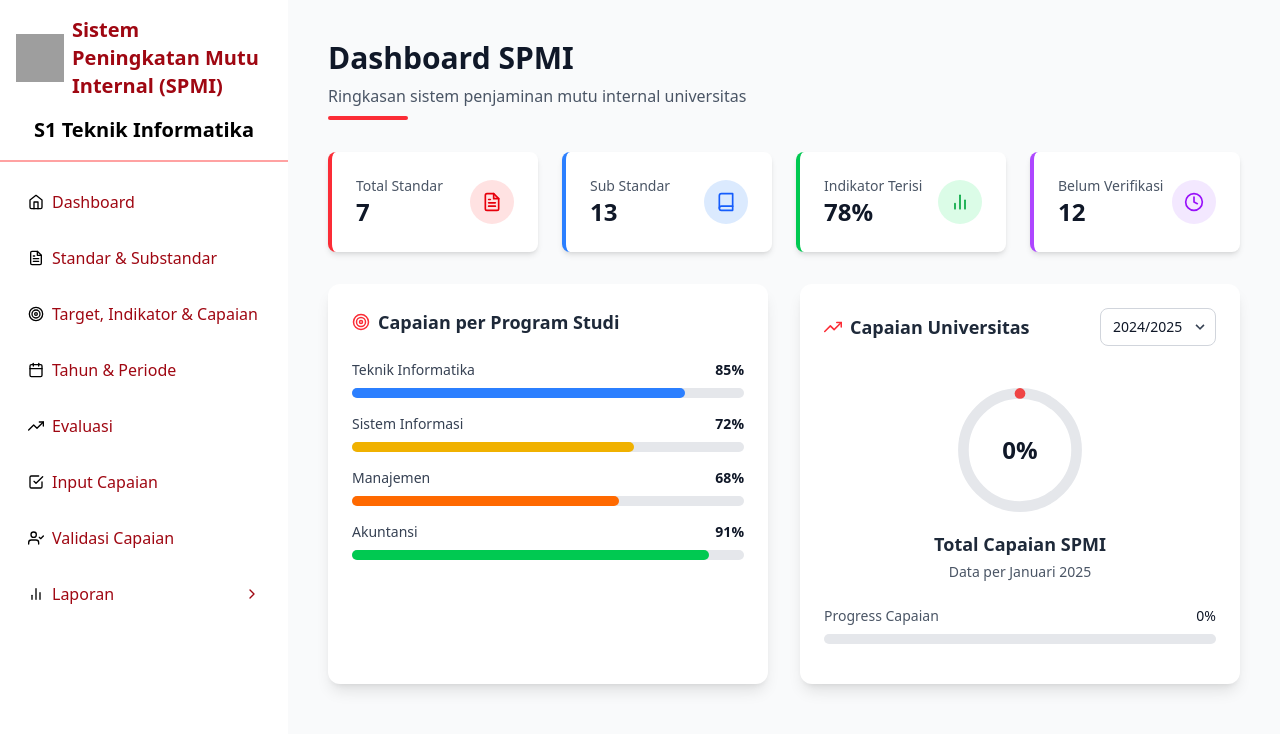
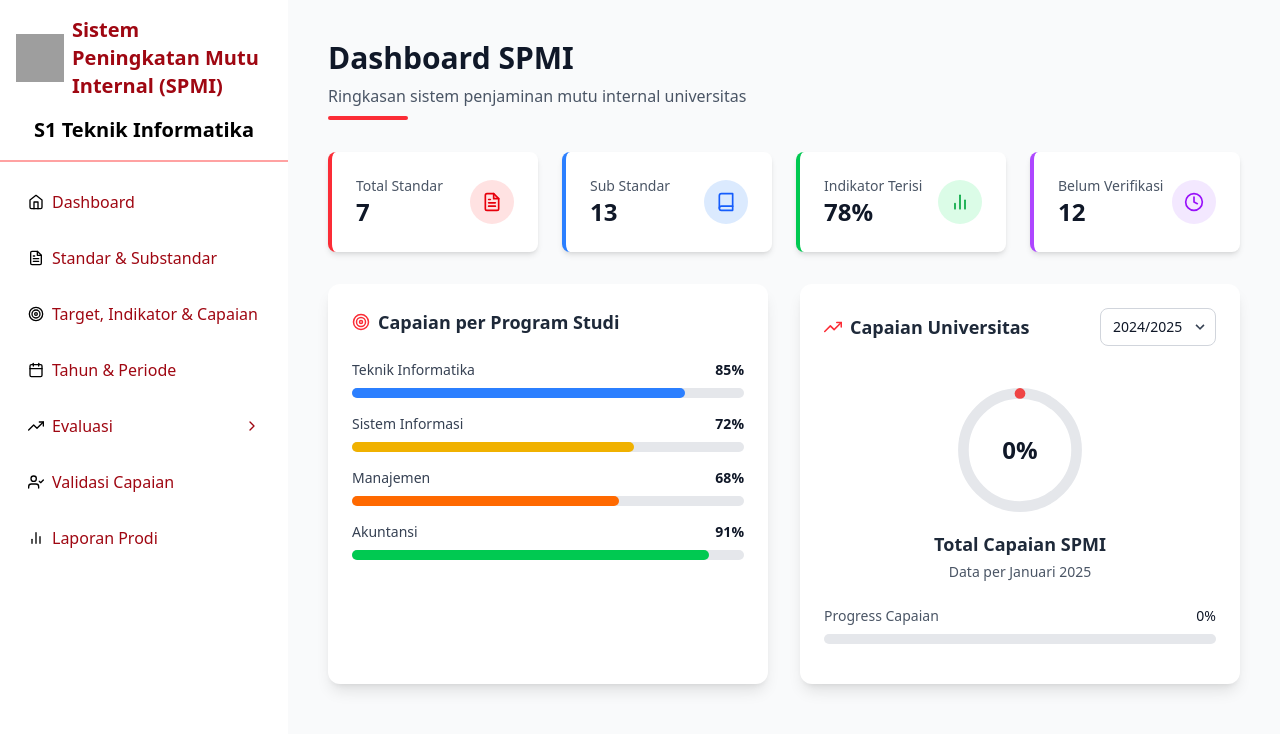
Before and after one commit to fadlifathurrahman/spmi-pasim, a React (Vite) app in the folder frontend/: page /dashboard in a window 1280 px wide. Shown: the top 734 px of the page. Built offline with nearby package versions, Linux system fonts and the light colour scheme; grey boxes are pictures that could not be loaded.

Commit message:
update komponen sidebar

```diff
--- a/frontend/src/components/Sidebar.jsx
+++ b/frontend/src/components/Sidebar.jsx
@@ -17,14 +17,35 @@ import {
 import { Link } from "react-router-dom";
 
 const SideBar = ({ isOpen, closeSidebar }) => {
-  const [isLaporanOpen, setIsLaporanOpen] = useState(false);
+  const [isEvaluasiOpen, setIsEvaluasiOpen] = useState(false);
   const [userRole, setUserRole] = useState("admin");
+  const [prodiList, setProdiList] = useState([]);
 
   useEffect(() => {
     const currentUser = JSON.parse(localStorage.getItem("currentUser"));
     if (currentUser) {
       setUserRole(currentUser.role);
     }
+
+    // Data prodi dari file data yang Anda berikan
+    const prodiData = [
+      {
+        id: 1,
+        nama_prodi: "Teknik Informatika",
+        id_fakultas: 1,
+        status: "tampil",
+      },
+      {
+        id: 2,
+        nama_prodi: "Sistem Informasi",
+        id_fakultas: 1,
+        status: "tampil",
+      },
+      { id: 3, nama_prodi: "Manajemen", id_fakultas: 2, status: "tampil" },
+      { id: 4, nama_prodi: "Akuntansi", id_fakultas: 2, status: "tampil" },
+    ];
+
+    setProdiList(prodiData);
   }, []);
 
   const handleLinkClick = () => {
@@ -111,28 +132,34 @@ const SideBar = ({ isOpen, closeSidebar }) => {
             </Link>
           </li>
 
-          {/* Evaluasi */}
+          {/* Menu Evaluasi (Dropdown) */}
           <li>
+            <button
+              onClick={() => setIsEvaluasiOpen(!isEvaluasiOpen)}
+              className="w-full flex items-center justify-between p-3 rounded-lg hover:bg-red-50 font-medium"
+            >
+              <div className="flex items-center">
+                <FiTrendingUp className="mr-2 text-black" />
+                <span>Evaluasi</span>
+              </div>
+              {isEvaluasiOpen ? <FiChevronDown /> : <FiChevronRight />}
+            </button>
+            {isEvaluasiOpen && (
+              <ul className="ml-8 mt-2 space-y-2">
+                {prodiList.map((prodi) => (
+                  <li key={prodi.id}>
                     <Link
-              to="/evaluasi"
-              className="flex items-center p-3 rounded-lg hover:bg-red-50 font-medium"
+                      to={`/evaluasi`}
+                      className="flex items-center p-2 rounded-lg hover:bg-red-50"
                       onClick={handleLinkClick}
                     >
                       <FiTrendingUp className="mr-2 text-black" />
-              Evaluasi
+                      {prodi.nama_prodi}
                     </Link>
                   </li>
-
-          {/* Input Capaian */}
-          <li>
-            <Link
-              to="/input-capaian"
-              className="flex items-center p-3 rounded-lg hover:bg-red-50 font-medium"
-              onClick={handleLinkClick}
-            >
-              <FiCheckSquare className="mr-2 text-black" />
-              Input Capaian
-            </Link>
+                ))}
+              </ul>
+            )}
           </li>
 
           {/* Validasi Capaian */}
@@ -151,42 +178,16 @@ const SideBar = ({ isOpen, closeSidebar }) => {
             </li>
           )}
 
-          {/* Menu Laporan */}
-          <li>
-            <button
-              onClick={() => setIsLaporanOpen(!isLaporanOpen)}
-              className="w-full flex items-center justify-between p-3 rounded-lg hover:bg-red-50 font-medium"
-            >
-              <div className="flex items-center">
-                <FiBarChart2 className="mr-2 text-black" />
-                <span>Laporan</span>
-              </div>
-              {isLaporanOpen ? <FiChevronDown /> : <FiChevronRight />}
-            </button>
-            {isLaporanOpen && (
-              <ul className="ml-8 mt-2 space-y-2">
+          {/* Laporan Prodi (Bukan Dropdown) */}
           <li>
             <Link
               to="/laporan-prodi"
-                    className="flex items-center p-2 rounded-lg hover:bg-red-50"
+              className="flex items-center p-3 rounded-lg hover:bg-red-50 font-medium"
               onClick={handleLinkClick}
             >
               <FiBarChart2 className="mr-2 text-black" />
               Laporan Prodi
             </Link>
-                </li>
-                <li>
-                  <Link
-                    to="/laporan-audit"
-                    className="flex items-center p-2 rounded-lg hover:bg-red-50"
-                    onClick={handleLinkClick}
-                  >
-                    <FiBarChart2 className="mr-2 text-black" />
-                    Laporan Audit
-                  </Link>
-                </li>
-              </ul>
-            )}
           </li>
         </ul>
       </nav>
```
Lines whose indentation alone changed are shown as unchanged.
